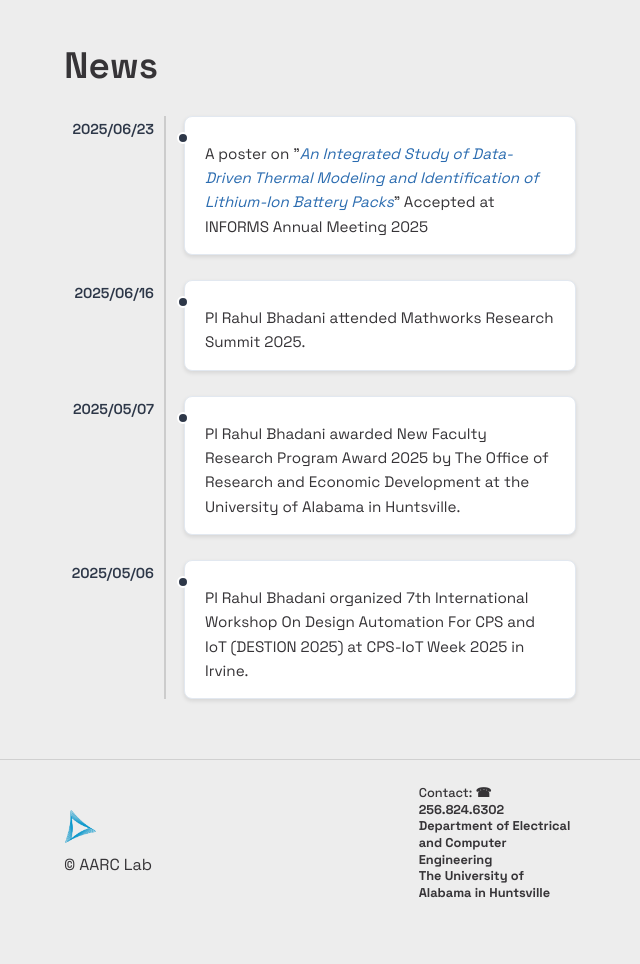
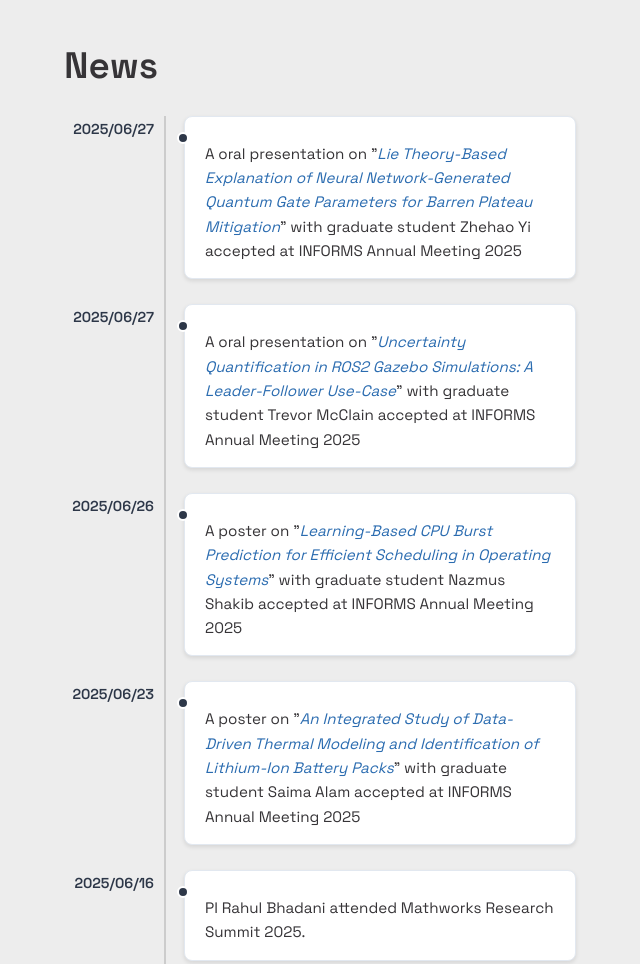
Before and after one commit to AARC-lab/aarc-lab.github.io, a plain HTML site: page index.html in a window 1280 px wide. Shown: the part 1588-2552 px from the top of the page, without its empty margins (320-960 px from the left). Before the commit the page ends 2515 px from the top, so only its background shows below. Drawn offline with Linux system fonts and the light colour scheme.

Commit message:
Updated News

```diff
--- a/index.html
+++ b/index.html
@@ -70,9 +70,27 @@
                 <h2 class="news-title">News</h2>
                 <div class="news-timeline">
                     <div class="news-item">
+                        <div class="news-date">2025/06/27</div>
+                        <div class="news-content">
+                            <p>A oral presentation on "<em>Lie Theory-Based Explanation of Neural Network-Generated Quantum Gate Parameters for Barren Plateau Mitigation</em>" with graduate student Zhehao Yi accepted at INFORMS Annual Meeting 2025</p>
+                        </div>
+                    </div>
+                    <div class="news-item">
+                        <div class="news-date">2025/06/27</div>
+                        <div class="news-content">
+                            <p>A oral presentation on "<em>Uncertainty Quantification in ROS2 Gazebo Simulations: A Leader-Follower Use-Case</em>" with graduate student Trevor McClain accepted at INFORMS Annual Meeting 2025</p>
+                        </div>
+                    </div>
+                    <div class="news-item">
+                        <div class="news-date">2025/06/26</div>
+                        <div class="news-content">
+                            <p>A poster on "<em>Learning-Based CPU Burst Prediction for Efficient Scheduling in Operating Systems</em>" with graduate student Nazmus Shakib accepted at INFORMS Annual Meeting 2025</p>
+                        </div>
+                    </div>
+                    <div class="news-item">
                         <div class="news-date">2025/06/23</div>
                         <div class="news-content">
-                            <p>A poster on "<em>An Integrated Study of Data-Driven Thermal Modeling and Identification of Lithium-Ion Battery Packs</em>" Accepted at INFORMS Annual Meeting 2025</p>
+                            <p>A poster on "<em>An Integrated Study of Data-Driven Thermal Modeling and Identification of Lithium-Ion Battery Packs</em>" with graduate student Saima Alam accepted at INFORMS Annual Meeting 2025</p>
                         </div>
                     </div>
                     <div class="news-item">
```
